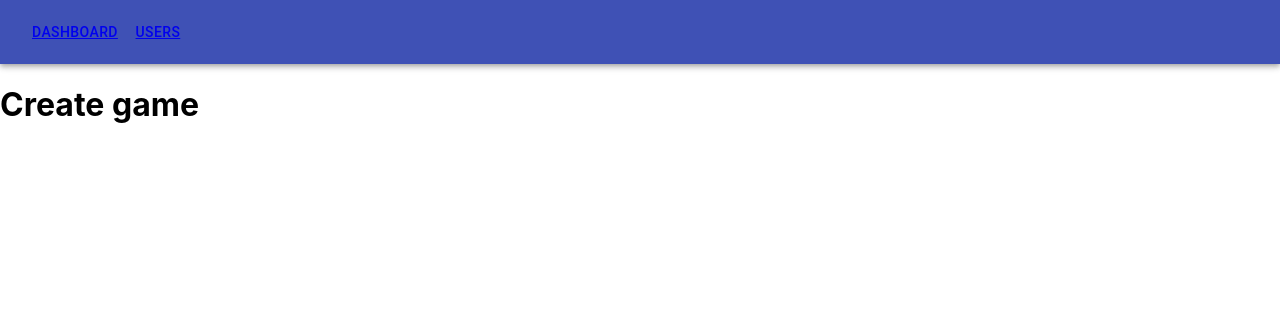
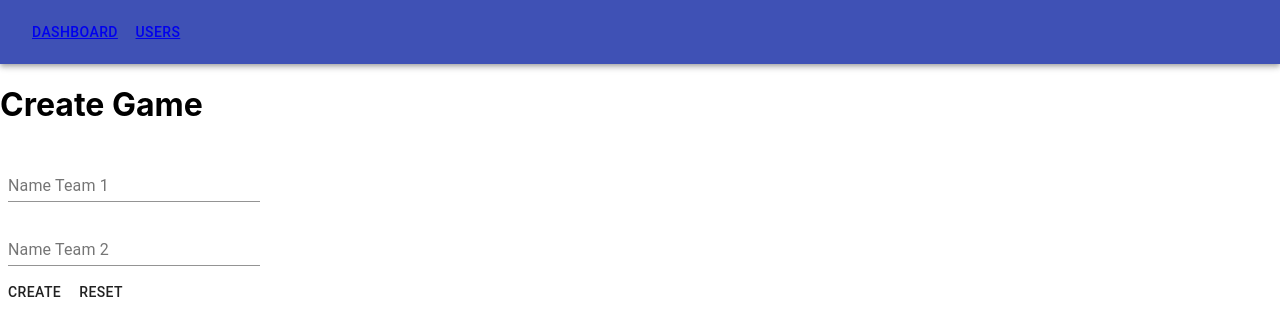
Before and after one commit to moschi/VSS_CT, a React (Create React App) app in the folder jass/: page /game/create in a window 1280 px wide. Shown: the top 336 px of the page. Built offline with nearby package versions, Linux system fonts and the light colour scheme; what miragejs would draw is missing.

Commit message:
added form for create Game component

```diff
--- a/jass/src/components/CreateGame.tsx
+++ b/jass/src/components/CreateGame.tsx
@@ -1,9 +1,131 @@
-import React from 'react';
+import React, {ChangeEvent, useState} from 'react';
+import TextField from "@material-ui/core/TextField";
+import Button from "@material-ui/core/Button";
+import { createStyles, makeStyles, Theme } from '@material-ui/core/styles';
 
-function CreateGame () {
-  return (
-    <h1>Create game</h1>
-  );
+const useStyles = makeStyles((theme: Theme) =>
+    createStyles({
+        root: {
+            '& .MuiTextField-root': {
+                margin: theme.spacing(1),
+                width: '25ch',
+            },
+        },
+    }),
+);
+
+interface CreateGame {
+    name1: string;
+    name2: string;
+}
+
+interface Message {
+    showError: boolean;
+    message: string;
+}
+
+function CreateGame() {
+
+    const teamValidationMessage = "A team name must consist of numbers or letters";
+    const teamNameRegex = RegExp('^[\\w\\d]+$');
+
+
+    const classes = useStyles();
+
+    const initialGame : CreateGame = {name1: "", name2: ""};
+    const [game, setGame] = useState(initialGame);
+    const [name1Message, setName1Messages] = useState({showError: false} as Message);
+    const [name2Message, setName2Messages] = useState({showError: false} as Message);
+
+    const changeName1 = (e: React.ChangeEvent<HTMLInputElement>) => {
+        setGame({...game, name1: e.currentTarget.value})
+        validateName1(e.currentTarget.value);
+    };
+
+    const changeName2 = (e: React.ChangeEvent<HTMLInputElement>) => {
+        setGame({...game, name2: e.currentTarget.value})
+        validateName2(e.currentTarget.value)
+    };
+
+    const validateName1 = (value: string) => {
+        return validate(value,
+            teamNameRegex,
+            setName1Messages,
+            () => {
+                return {
+                    ...name1Message,
+                    showError: false
+                };
+            },
+            () => {
+                return {
+                    showError: true,
+                    message: teamValidationMessage
+                };
+            }
+        );
+    };
+
+    const validateName2 = (value: string) => {
+        return validate(value,
+            teamNameRegex,
+            setName2Messages,
+            () => {
+                return {
+                    ...name2Message,
+                    showError: false
+                };
+            },
+            () => {
+                return {
+                    showError: true,
+                    message: teamValidationMessage
+                };
+            }
+        );
+    }
+
+    const submit = () => {
+        if (validateName1(game.name1) && validateName2(game.name2)) {
+            console.log("submited this funking game: " + JSON.stringify(game));
+            reset();
+        } else {
+            console.log("no valid input");
+        }
+    };
+
+    /**
+     *  returns true if no validation error occured
+     * @param string
+     * @param regex
+     * @param setMessage
+     * @param noValidationError
+     * @param validationError
+     */
+    const validate = (string: string, regex: RegExp, setMessage: (message: Message) => void, noValidationError: () => Message, validationError: () => Message): boolean => {
+        let hasError = false;
+        if (regex.test(string)) {
+            setMessage(noValidationError());
+        } else {
+            setMessage(validationError());
+            hasError = true;
+        }
+        return !hasError;
+    };
+
+    const reset = () => {
+        setGame(initialGame);
+    };
+
+    return (
+        <form className={classes.root}>
+            <h1>Create Game</h1>
+            <TextField error={name1Message.showError} helperText={name1Message.message} id="name1" label="Name Team 1" value={game.name1} onChange={changeName1}/> <br/>
+            <TextField error={name2Message.showError} helperText={name2Message.message} id="name2" label="Name Team 2" value={game.name2} onChange={changeName2}/> <br/>
+            <Button onClick={submit}>Create</Button>
+            <Button onClick={reset}>Reset</Button>
+        </form>
+    );
 }
 
 export default CreateGame
```
